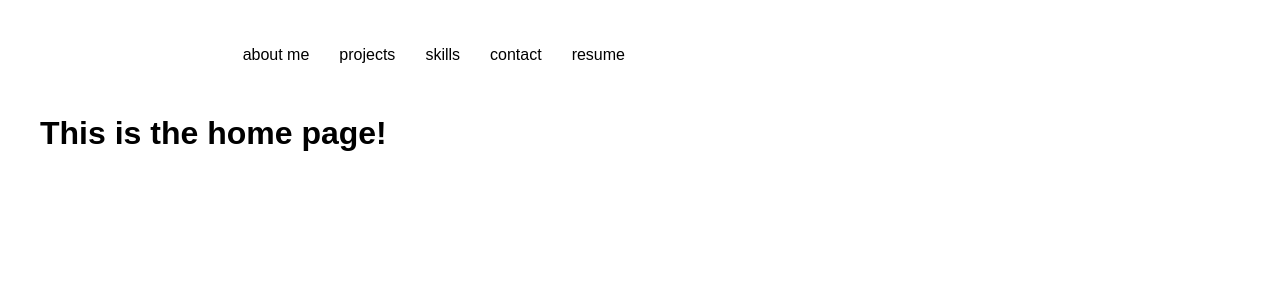
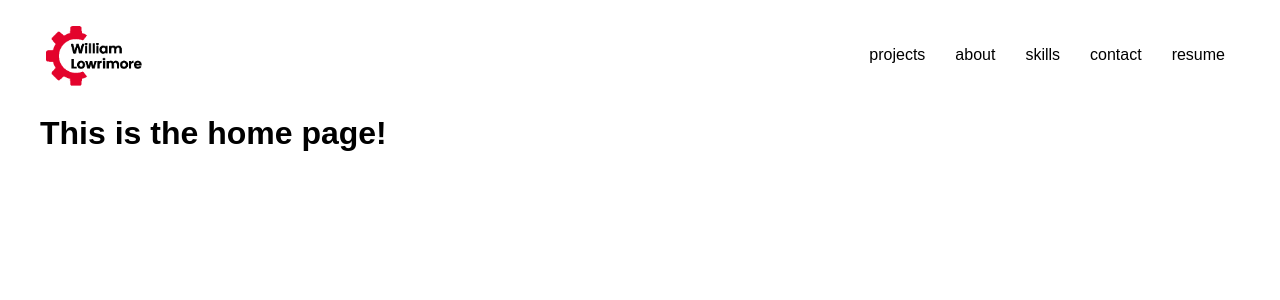
Before and after one commit to wlowrimore/2023_portfolio, a React (Create React App) app in the folder portfolio-code/: page / in a window 1280 px wide. Shown: the top 300 px of the page. Built offline with nearby package versions, Linux system fonts and the light colour scheme.

Commit message:
adds logo to header

```diff
--- a/portfolio-code/src/routes/navigation/navigation.component.jsx
+++ b/portfolio-code/src/routes/navigation/navigation.component.jsx
@@ -1,15 +1,24 @@
 import { Fragment } from "react";
 import { Outlet } from "react-router-dom";
 
-import { NavigationContainer, NavLinks, NavLink } from "./navigation.styles";
+import {
+  NavigationContainer,
+  LogoContainer,
+  NavLinks,
+  NavLink,
+} from "./navigation.styles";
+import Logo from "../../assets/logo.png";
 
 const Navigation = () => {
   return (
     <Fragment>
       <NavigationContainer>
+        <LogoContainer to="/">
+          <img src={Logo} alt="home" />
+        </LogoContainer>
         <NavLinks>
-          <NavLink to="about">about me</NavLink>
           <NavLink to="projects">projects</NavLink>
+          <NavLink to="about">about</NavLink>
           <NavLink to="skills">skills</NavLink>
           <NavLink to="contact">contact</NavLink>
           <NavLink to="resume">resume</NavLink>
--- a/portfolio-code/src/routes/navigation/navigation.styles.jsx
+++ b/portfolio-code/src/routes/navigation/navigation.styles.jsx
@@ -7,6 +7,16 @@ export const NavigationContainer = styled.div`
   display: flex;
   justify-content: space-between;
   margin-bottom: 25px;
+`;
+
+export const LogoContainer = styled(Link)`
+  height: 100%;
+  width: 70px;
+  padding: 6px;
+
+  img {
+    width: 6em;
+  }
 `;
 
 export const NavLinks = styled.div`
```
Also changed, not shown: portfolio-code/src/assets/logo.png (added).
